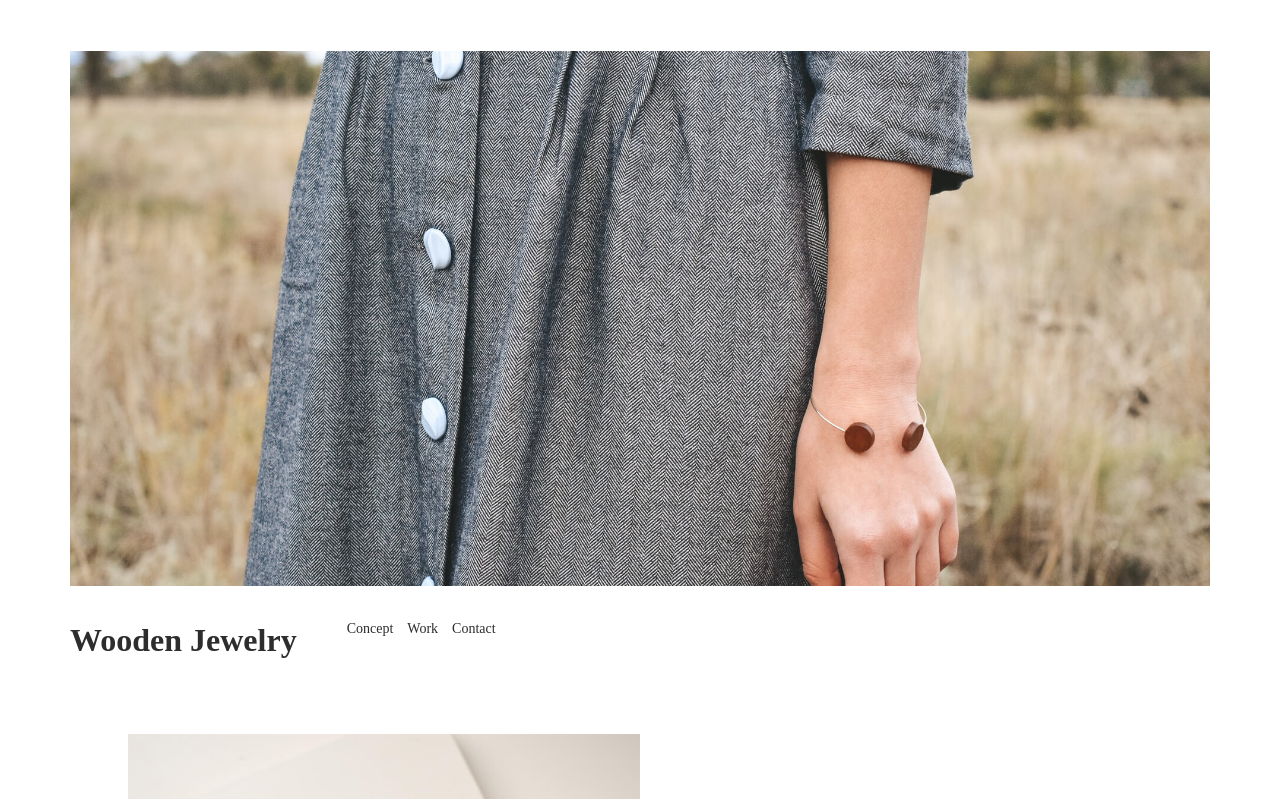
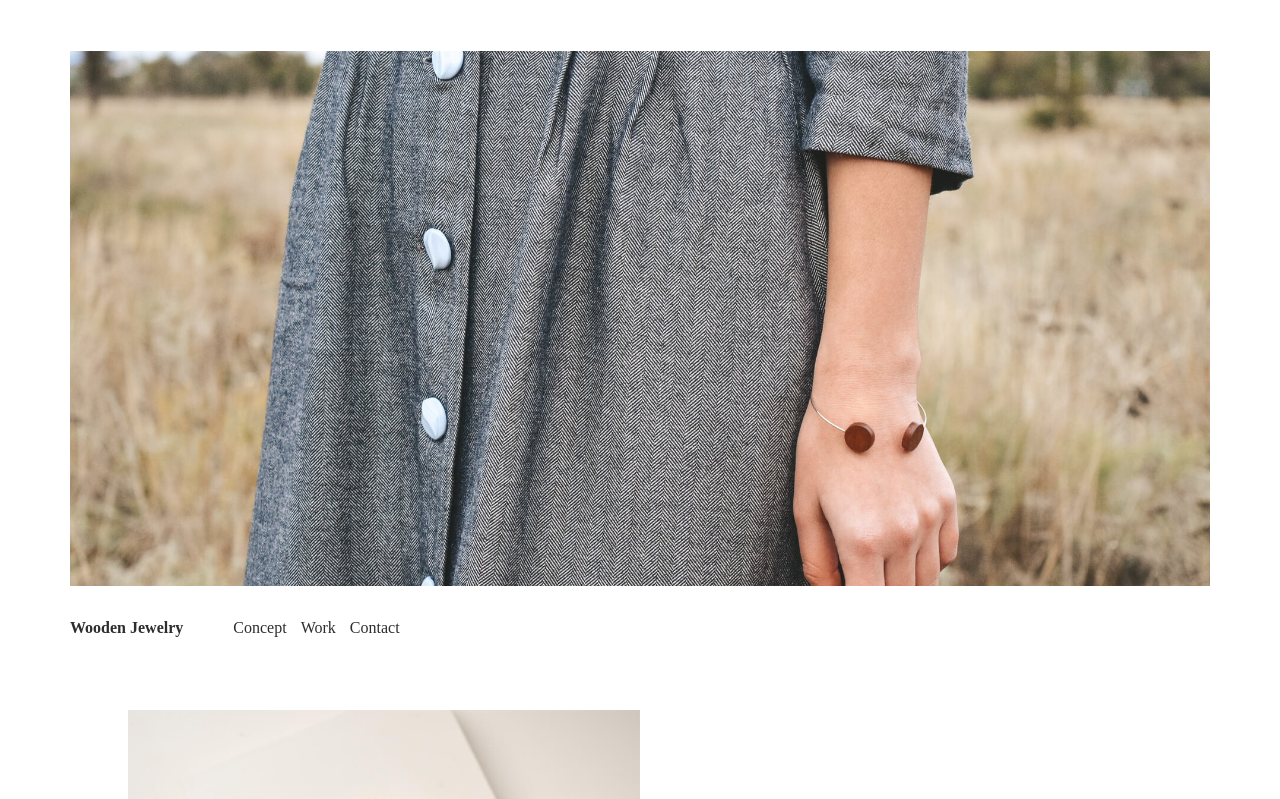
Before and after one commit to hakobox333/Rensyu6, a plain HTML site: page index.html in a window 1280 px wide. Shown: the top 799 px of the page. Drawn offline with nearby package versions, Linux system fonts and the light colour scheme; some packages are replaced by stand-ins of ours.

Commit message:
Update 練習６.css

```diff
--- a/練習６.css
+++ b/練習６.css
@@ -83,18 +83,3 @@ footer p{
     color: #333;
     font-size: small;
 }
-
-/*スマホに合わせるぞ！*/
-@media screen {
-
-   .header a{
-    font-size: 2em;
-   }
-
-   .header li a{
-    font-size: 0.875rem;
-   }
-
-
-
-}
```
